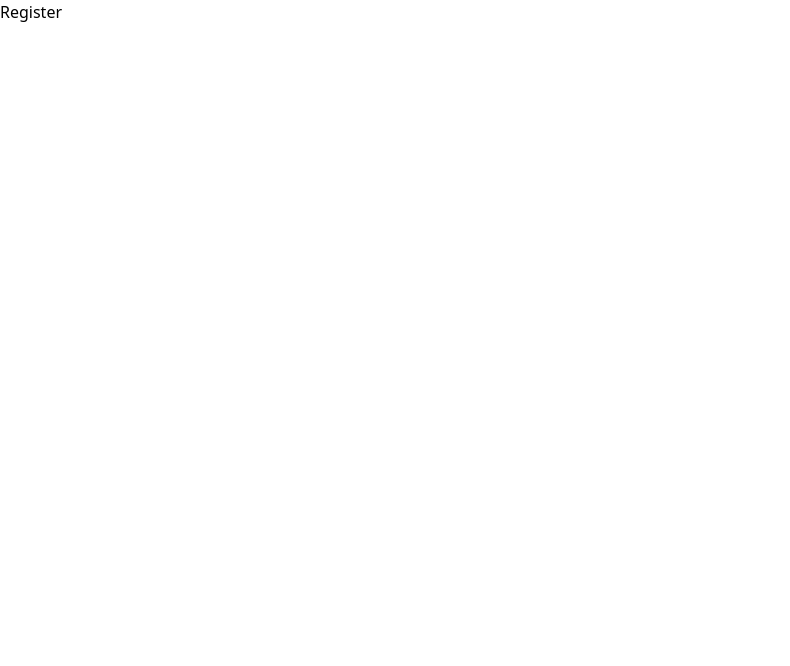
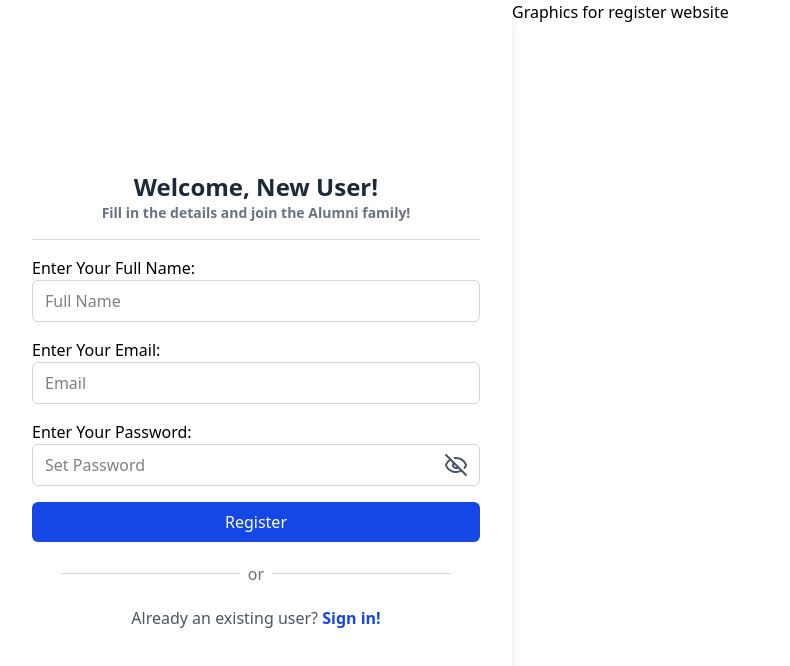
Before and after one commit to akshatp17/AlumniPortal, a React (Vite) app in the folder client/: page /register in a window 1280 px wide. Shown: the top 666 px of the page, without its empty margins (0-790 px from the left). Built offline with nearby package versions, Linux system fonts and the light colour scheme.

Commit message:
Created Register Form

```diff
--- a/client/src/pages/forms/Register.jsx
+++ b/client/src/pages/forms/Register.jsx
@@ -1,9 +1,164 @@
-import React from 'react'
+import axios from 'axios';
+import React, { useState } from 'react';
+import { useForm } from 'react-hook-form';
+import { Link, useNavigate } from 'react-router-dom';
+import { Eye, EyeOff } from 'lucide-react';
+import { motion, AnimatePresence } from "framer-motion";
 
 const Register = () => {
+    const {
+        register,
+        handleSubmit,
+        formState: { errors },
+    } = useForm();
+    const [showPassword, setShowPassword] = useState(false);
+    const navigate = useNavigate();
+
+    const handleRegister = async (data) => {
+        const response = await axios.post("http://localhost:8080/v1/register", data);
+        let curToken = response.data.token;
+        localStorage.setItem('userToken', curToken);
+        navigate('/home', { replace: true });
+    };
+
     return (
-        <div>Register</div>
-    )
-}
+        <motion.div
+            initial={{ opacity: 0 }}
+            animate={{ opacity: 1 }}
+            transition={{ duration: 0.8 }}
+            className="flex items-center min-h-screen"
+        >
+            {/* Register Card */}
+            <motion.div
+                initial={{ scale: 0.9, opacity: 0 }}
+                animate={{ scale: 1, opacity: 1 }}
+                transition={{ duration: 0.6, ease: "easeOut" }}
+                className="relative w-1/2 max-w-lg h-screen bg-white p-8 shadow-lg rounded-lg flex flex-col justify-center"
+            >
+                <motion.h2
+                    initial={{ y: -20, opacity: 0 }}
+                    animate={{ y: 0, opacity: 1 }}
+                    transition={{ duration: 0.6 }}
+                    className="text-2xl font-bold text-gray-800 text-center"
+                >
+                    Welcome, New User!
+                </motion.h2>
 
-export default Register
+                <motion.p
+                    initial={{ y: -20, opacity: 0 }}
+                    animate={{ y: 0, opacity: 1 }}
+                    transition={{ duration: 0.6, delay: 0.2 }}
+                    className="text-sm font-semibold text-gray-500 text-center"
+                >
+                    Fill in the details and join the Alumni family!
+                </motion.p>
+
+                <hr className="border-gray-300 my-4" />
+
+                {/* Registration Form */}
+                <form onSubmit={handleSubmit(handleRegister)} className="space-y-4">
+                    <motion.div
+                        initial={{ x: -30, opacity: 0 }}
+                        animate={{ x: 0, opacity: 1 }}
+                        transition={{ duration: 0.5 }}
+                    >
+                        <label htmlFor="name" className="block font-medium">Enter Your Full Name:</label>
+                        <input
+                            type="text"
+                            placeholder="Full Name"
+                            {...register("name", { required: "Full Name is required" })}
+                            className="w-full border border-gray-300 rounded-md px-3 py-2 focus:outline-none focus:border-blue-700"
+                            name="name"
+                        />
+                        {errors.name && <p className="text-red-600 text-xs mt-1">{errors.name.message}</p>}
+                    </motion.div>
+
+                    <motion.div
+                        initial={{ x: -30, opacity: 0 }}
+                        animate={{ x: 0, opacity: 1 }}
+                        transition={{ duration: 0.5, delay: 0.2 }}
+                    >
+                        <label htmlFor="email" className="block font-medium">Enter Your Email:</label>
+                        <input
+                            type="email"
+                            placeholder="Email"
+                            {...register("email", { required: "Email is required" })}
+                            className="w-full border border-gray-300 rounded-md px-3 py-2 focus:outline-none focus:border-blue-700"
+                            name="email"
+                        />
+                        {errors.email && <p className="text-red-600 text-xs mt-1">{errors.email.message}</p>}
+                    </motion.div>
+
+                    <motion.div
+                        initial={{ x: -30, opacity: 0 }}
+                        animate={{ x: 0, opacity: 1 }}
+                        transition={{ duration: 0.5, delay: 0.4 }}
+                    >
+                        <label htmlFor="password" className="block font-medium">Enter Your Password:</label>
+                        <div className="relative">
+                            <input
+                                type={showPassword ? "text" : "password"}
+                                placeholder="Set Password"
+                                {...register("password", { minLength: { value: 6, message: "Min length of password is 6" } })}
+                                className="w-full border border-gray-300 rounded-md px-3 py-2 focus:outline-none focus:border-blue-700 pr-10"
+                                name="password"
+                            />
+                            <button
+                                type="button"
+                                className="absolute inset-y-0 right-3 flex items-center text-gray-600"
+                                onClick={() => setShowPassword(!showPassword)}
+                            >
+                                {showPassword ? <Eye /> : <EyeOff />}
+                            </button>
+                        </div>
+                        {errors.password && <p className="text-red-600 text-xs mt-1">{errors.password.message}</p>}
+                    </motion.div>
+
+                    <motion.button
+                        whileHover={{ scale: 1.05 }}
+                        whileTap={{ scale: 0.95 }}
+                        className="w-full bg-blue-700 text-white py-2 rounded-md hover:bg-blue-800 transition"
+                        type="submit"
+                    >
+                        Register
+                    </motion.button>
+                </form>
+
+                {/* Divider */}
+                <div className="flex justify-center items-center gap-2 my-5">
+                    <div className="w-2/5 h-[1px] bg-gray-300"></div>
+                    <span className="text-gray-500">or</span>
+                    <div className="w-2/5 h-[1px] bg-gray-300"></div>
+                </div>
+
+                {/* Login Link */}
+                <motion.div
+                    initial={{ y: 10, opacity: 0 }}
+                    animate={{ y: 0, opacity: 1 }}
+                    transition={{ duration: 0.5, delay: 0.3 }}
+                    className="text-center"
+                >
+                    <p className="text-gray-600">
+                        Already an existing user?{" "}
+                        <Link to="/login" className="text-blue-700 font-semibold hover:underline">
+                            Sign in!
+                        </Link>
+                    </p>
+                </motion.div>
+            </motion.div>
+
+            {/* Background Image */}
+            <motion.div
+                initial={{ opacity: 0 }}
+                animate={{ opacity: 1 }}
+                transition={{ duration: 1.2 }}
+                className='flex flex-1 h-screen'
+            >
+                Graphics for register website
+                {/* <img src="https://media.istockphoto.com/id/1307188897/video/abstract-background.jpg?s=640x640&k=20&c=HWuCUKzzrfR77rQBUudirMjWBHwm_4XzSuWR9elhBJ4=" alt="bg" className="w-full h-full object-cover object-center block" /> */}
+            </motion.div>
+        </motion.div>
+    );
+};
+
+export default Register;
```
